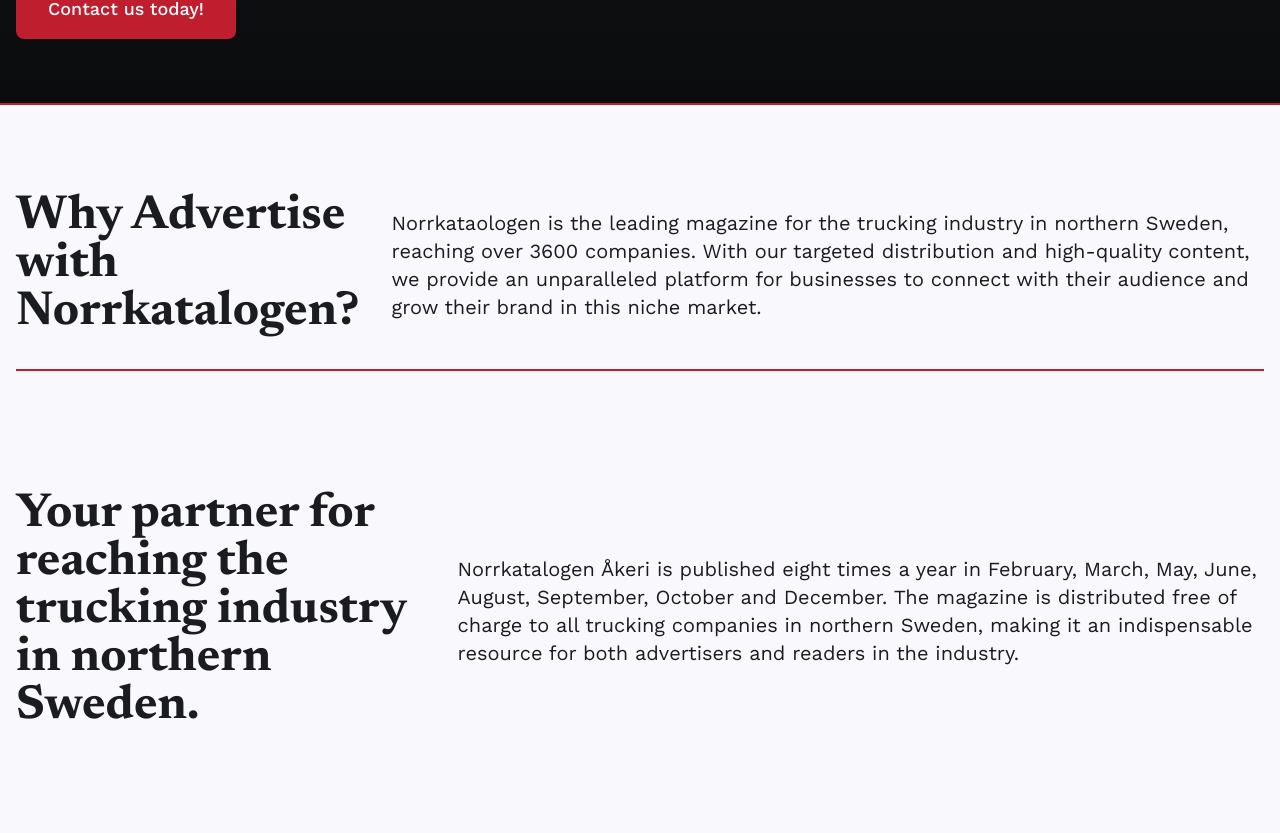
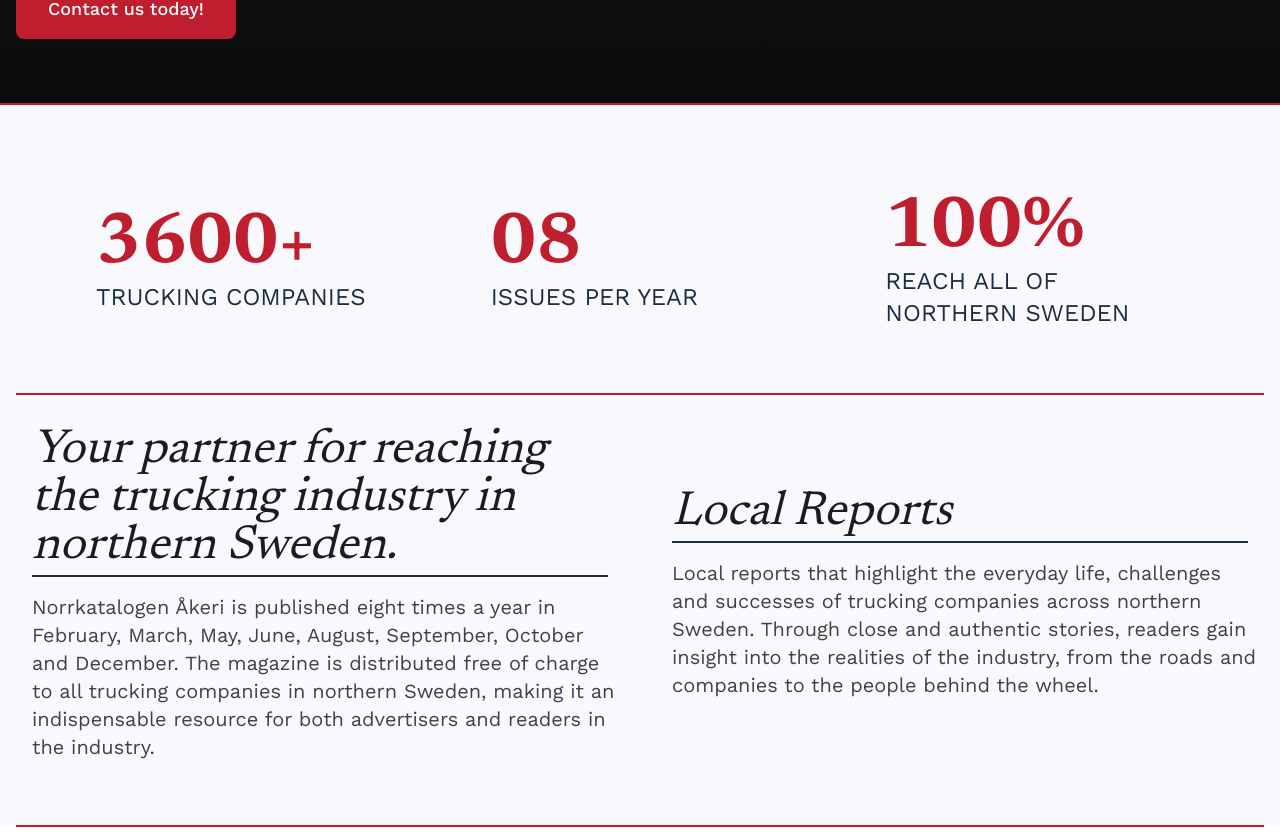
Before and after one commit to Merv1l-Fall/Norrkatalogen-web, a Next.js app: page /en in a window 1280 px wide. Shown: the part 695-1528 px from the top of the page. Built offline with nearby package versions, Linux system fonts and the light colour scheme; no server answers.

Commit message:
Modulizing main page, and wokring on different texts

```diff
--- /dev/null
+++ b/src/app/[lang]/_components/HomeContent.tsx
@@ -0,0 +1,20 @@
+"use client";
+
+import { useInitMobileDetection } from "@/lib/store/useMobileStore";
+import React from "react";
+
+type Props = {
+	lang: string;
+	dict: any;
+	children: React.ReactNode;
+};
+
+export default function HomeContent({ lang, dict, children }: Props) {
+	useInitMobileDetection();
+
+	return (
+		<main className="flex min-h-screen flex-col items-center gap-6 bg-brand-off-white text-brand-off-black">
+			{children}
+		</main>
+	);
+}
--- a/src/app/[lang]/page.tsx
+++ b/src/app/[lang]/page.tsx
@@ -2,6 +2,7 @@
 import { getDictionary, hasLocale } from "@/i18n/dictionaries";
 import HeroSection from "@/components/sections/hero/Hero";
 import InfoSection from "@/components/sections/info/Info";
+import HomeContent from "./_components/HomeContent";
 
 type Props = {
   params: Promise<{ lang: string }>;
@@ -17,11 +18,9 @@
   const dict = await getDictionary(lang);
 
   return (
-    <>
-      <main className="flex min-h-screen flex-col items-center gap-6 bg-brand-off-white text-brand-off-black">
-		 <HeroSection lang={lang} dict={dict.hero} />
-		 <InfoSection dict={dict.info} />
-      </main>
-    </>
+    <HomeContent lang={lang} dict={dict}>
+      <HeroSection lang={lang} dict={dict.hero} />
+      <InfoSection dict={dict.info} />
+    </HomeContent>
   );
 }
--- a/src/components/sections/info/Info.tsx
+++ b/src/components/sections/info/Info.tsx
@@ -1,31 +1,39 @@
+"use client";
+import Stats from "./Stats";
+import TextSection from "./TextSection";
+
 type Props = {
 	dict: {
+		titles: {
+			1: string;
+			2: string;
+			3: string;
+		};
 		title: string;
 		description: string;
 		subTitle: string;
 		subDescription: string;
+		title2: string;
+		description2: string;
 	};
 };
 
 const InfoSection = ({ dict }: Props) => {
+
+		const textSectionDict = {
+		title: dict.title,
+		description: dict.description,
+		title2: dict.title2,
+		description2: dict.description2,
+	}
+
+	const statsSectionDict = {
+		titles: dict.titles
+	}
 	return (
-		<section className="bg-brand-off-white flex flex-col items-center gap-30 py-16 px-4 text-brand-off-black h-[calc(100vh-6rem)]">
-			<div className="flex justify-space-between items-center w-full md:flex-row flex-col gap-8 md:border-b-2 border-brand-red pb-8">
-				<h2 className="text-4xl sm:text-4xl md:text-5xl font-bold font-serif color-brand-off-black max-w-2xl border-b-1 border-dotted border-brand-red md:border-b-0">
-
-					{dict.title}
-				</h2>
-
-				<p className="text-xl">{dict.description}</p>
-			</div>
-			<div className="flex justify-space-between items-center w-full md:flex-row flex-col gap-8">
-				<h2 className="text-4xl sm:text-4xl md:text-5xl font-bold font-serif color-brand-off-black max-w-2xl border-b-1 border-dotted border-brand-red md:border-b-0">
-
-					{dict.subTitle}
-				</h2>
-
-				<p className="text-xl">{dict.subDescription}</p>
-			</div>
+		<section className="bg-brand-off-white flex flex-col text-brand-off-black w-full px-4">
+			<Stats dict={statsSectionDict} />
+			<TextSection dict={textSectionDict} />
 		</section>
 	);
 };
--- /dev/null
+++ b/src/components/sections/info/Stats.tsx
@@ -0,0 +1,60 @@
+import { useEffect, useState } from "react";
+import Image from "next/image";
+import { useMobileStore } from "@/lib/store/useMobileStore";
+import { getImageUrl } from "@/constants/firebase";
+
+type Props = {
+	dict: {
+		titles: {
+			1: string;
+			2: string;
+			3: string;
+		};
+	};
+};
+
+type StatsProps = {
+	title: string;
+	heading: string;
+}
+const textSection = ({ title, heading }: StatsProps) => {
+	return(
+		<div className="flex flex-col items-left w-full px-4">
+				<h2 className="font-serif font-bold text-7xl text-brand-red">{heading.toUpperCase()}</h2>
+				<p className="font-sans text-brand-blue text-2xl">{title.toUpperCase()}</p>
+		</div>
+	);
+}
+
+const Stats = ({ dict }: Props) => {
+	const [imageUrl, setImageUrl] = useState<string>("");
+	const isMobile = useMobileStore((state) => state.isMobile);
+	const isUsingEmulator = process.env.NEXT_PUBLIC_USE_FIREBASE_EMULATORS === "true";
+
+	useEffect(() => {
+		getImageUrl("/front_pages/ettan.webp").then(setImageUrl);
+	}, []);
+
+	return (
+		<div className="flex flex-col items-center gap-16 w-full xl:flex-row md:border-b-2 md:h-calc[100vh-6rem] border-brand-red py-16 md:px-16 overflow-hidden">
+			<div className="felx flex-col gap-16 md:flex-row flex items-center w-full justify-center">
+				{textSection({ title: dict.titles[1], heading: "3600+" })}
+				{textSection({ title: dict.titles[2], heading: "08" })}
+				{textSection({ title: dict.titles[3], heading: "100%" })}
+			</div>
+
+			{imageUrl && (
+				<Image
+				src={imageUrl}
+				alt="Image of the front page of Norrkatalogen #4 2025"
+				width={isMobile ? 350 : 400}
+				height={isMobile ? 491 : 310}
+				className="rounded-md rotate-4"
+				unoptimized={isUsingEmulator}
+				/>
+			)}
+			</div>
+	);
+};
+
+export default Stats;
--- /dev/null
+++ b/src/components/sections/info/TextSection.tsx
@@ -0,0 +1,40 @@
+type Props = {
+	dict: {
+		title: string;
+		description: string;
+		title2: string;
+		description2: string;
+	};
+};
+
+const TextSection = ({ dict }: Props) => {
+	return (
+		<>
+			<div className="flex justify-evenly items-center w-full flex-col gap-8 md:border-b-2 border-brand-red py-8 md:flex-row">
+				<div className="flex w-full md:flex-row flex-col gap-8  pb-8 md:h-full">
+					<div className="flex flex-col gap-4 h-full items-left">
+						<h3 className="text-4xl sm:text-4xl md:ml-4 md:text-5xl font-serif text-brand-off-black max-w-xl border-b-2 border-brand-blue md:width-1/2 italic pb-1">
+							{dict.title}
+						</h3>
+
+						<p className="text-xl text-brand-soft-gray max-w-4xl md:ml-4 ">{dict.description}</p>
+					</div>
+				</div>
+				<div className="flex w-full md:flex-row flex-col gap-8 pb-8 md:h-full">
+					<div className="flex flex-col gap-4 h-full items-left">
+						<h3 className="text-4xl sm:text-4xl md:ml-4 md:text-5xl font-serif text-brand-off-black max-w-xl border-b-2 border-brand-blue md:width-1/2 italic pb-1">
+							{dict.title2}
+						</h3>
+
+						<p className="text-xl text-brand-soft-gray max-w-4xl md:ml-4 ">{dict.description2}</p>
+					</div>
+				</div>
+			</div>
+			<div >
+
+			</div>
+		</>
+	);
+};
+
+export default TextSection;
--- /dev/null
+++ b/src/lib/store/useMobileStore.ts
@@ -0,0 +1,25 @@
+import { create } from "zustand";
+import { useEffect } from "react";
+
+type MobileStore = {
+	isMobile: boolean;
+	setIsMobile: (isMobile: boolean) => void;
+};
+
+export const useMobileStore = create<MobileStore>((set) => ({
+	isMobile: false,
+	setIsMobile: (isMobile) => set({ isMobile }),
+}));
+
+// Hook to initialize mobile detection (call this once in a client component)
+export const useInitMobileDetection = () => {
+	useEffect(() => {
+		const handleResize = () => {
+			useMobileStore.setState({ isMobile: window.innerWidth < 768 });
+		};
+
+		handleResize();
+		window.addEventListener("resize", handleResize);
+		return () => window.removeEventListener("resize", handleResize);
+	}, []);
+};
--- a/src/messages/en.json
+++ b/src/messages/en.json
@@ -1,8 +1,4 @@
 {
-	"home": {
-		"headline": "The magazine for trucking in northern Sweden",
-		"description": "Reach over 3600 trucking companies in northern Sweden with Norrkatalogen."
-	},
 	"navbar": {
 		"home": "Home",
 		"contact": "Contact",
@@ -12,13 +8,23 @@
 	},
 	"hero": {
 		"heroTitle": "The magazine for trucking in northern Sweden",
-		"heroDescription": "Reach over 3600 trucking companies in northern Sweden with Norrkatalogen.",
+		"heroDescription": "Reach over 3600 trucking companies in northern Sweden with Norrkatalogen Åkeri.",
 		"cta": "Contact us today!"
 	},
 	"info": {
-		"title": "Why Advertise with Norrkatalogen?",
-		"description": "Norrkataologen is the leading magazine for the trucking industry in northern Sweden, reaching over 3600 companies. With our targeted distribution and high-quality content, we provide an unparalleled platform for businesses to connect with their audience and grow their brand in this niche market.",
-		"subTitle": "Your partner for reaching the trucking industry in northern Sweden.",
-		"subDescription": "Norrkatalogen Åkeri is published eight times a year in February, March, May, June, August, September, October and December. The magazine is distributed free of charge to all trucking companies in northern Sweden, making it an indispensable resource for both advertisers and readers in the industry."
+		"titles": {
+			"1": "Trucking Companies",
+			"2": "Issues per Year",
+			"3": "Reach all of Northern Sweden"
+		},
+
+		"subTitle": "Why Advertise with Norrkatalogen?",
+		"subDescription": "Norrkataologen is the leading magazine for the trucking industry in northern Sweden, reaching over 3600 companies. With our targeted distribution and high-quality content, we provide an unparalleled platform for businesses to connect with their audience and grow their brand in this niche market.",
+
+		"title": "Your partner for reaching the trucking industry in northern Sweden.",
+		"description": "Norrkatalogen Åkeri is published eight times a year in February, March, May, June, August, September, October and December. The magazine is distributed free of charge to all trucking companies in northern Sweden, making it an indispensable resource for both advertisers and readers in the industry.",
+
+		"title2": "Local Reports",
+		"description2": "Local reports that highlight the everyday life, challenges and successes of trucking companies across northern Sweden. Through close and authentic stories, readers gain insight into the realities of the industry, from the roads and companies to the people behind the wheel."
 	}
 }
--- a/src/messages/sv.json
+++ b/src/messages/sv.json
@@ -1,8 +1,4 @@
 {
-	"home": {
-		"headline": "Tidningen för åkerinäringen i norrland.",
-		"description": "Nå över 3600 företag inom akeribranschen i norra Sverige med Norrkatalogen."
-	},
 	"navbar": {
 		"home": "Hem",
 		"contact": "Kontakt",
@@ -12,13 +8,20 @@
 	},
 	"hero": {
 		"heroTitle": "Tidningen för åkerinäringen i NORRLAND.",
-		"heroDescription": "Nå över 3600 åkerier i hela norrland med Norrkatalogen.",
+		"heroDescription": "Nå över 3600 åkerier i hela norrland med Norrkatalogen Åkeri.",
 		"cta": "Kontakta oss idag!"
 	},
 	"info": {
+		"titles": {
+			"1": "Åkerier",
+			"2": "Upplagor per år",
+			"3": "Nå hela Norrland"
+		},
+		"title": "Din partner för åkeribranschen i Norrland",
+		"description": "Norrkatalogen Åkeri ges ut med åtta nummer per år. Tidningen distribueras kostnadsfritt och addresserat till över 3600 åkerier i Norrland, vilket gör den till en oslagbar resurs för annonsörer.",
 		"subTitle": "Varför annonsera i Norrkatalogen?",
-		"subDescription": "Norrkatalogen är den ledande tidningen för åkeribranchen i norrland. Med oss når du ut till över 3600 åkerier i hela norrland. Med addresserad distribution och högkvalitativt innehåll erbjuder vi en oslagbar plattform för företag att nå sin målgrupp och växa sitt varumärke inom åkeribranschen.",
-		"title": "Din partner för att nå åkeribranschen i norrland.",
-		"description": "Norrkatalogen Åkeri ges ut med åtta nummer per år. Tidningen distribueras kostnadsfritt och addresserat till över 3600 åkerier i norrland, vilket gör den till en oslagbar resurs för både annonsörer och läsare inom branschen."
+		"subDescription": "Norrkatalogen är den ledande tidningen för åkeribranchen i Norrland. Med oss når du ut till över 3600 åkerier i hela Norrland. Med addresserad distribution och högkvalitativt innehåll erbjuder vi en oslagbar plattform för företag att nå sin målgrupp och växa sitt varumärke inom åkeribranschen.",
+		"title2": "Lokala repportage",
+		"description2": "Lokala reportage som lyfter fram vardagen, utmaningarna och framgångarna för åkerier runt om i Norrland. Genom nära och autentiska berättelser får läsaren en inblick i branschens verklighet, från vägarna och företagen till människorna bakom ratten."
 	}
 }
--- a/tailwind.config.ts
+++ b/tailwind.config.ts
@@ -10,6 +10,7 @@
           "off-black": "#1A1C1F",
           "off-white": "#F9F9FD",
 		  "hover-red": "#9a1825",
+		  "soft-gray": "#424242",
         },
       },
       fontFamily: {
```
Also changed, not shown: src/components/sections/hero/Hero.tsx (+5 -3 lines).
